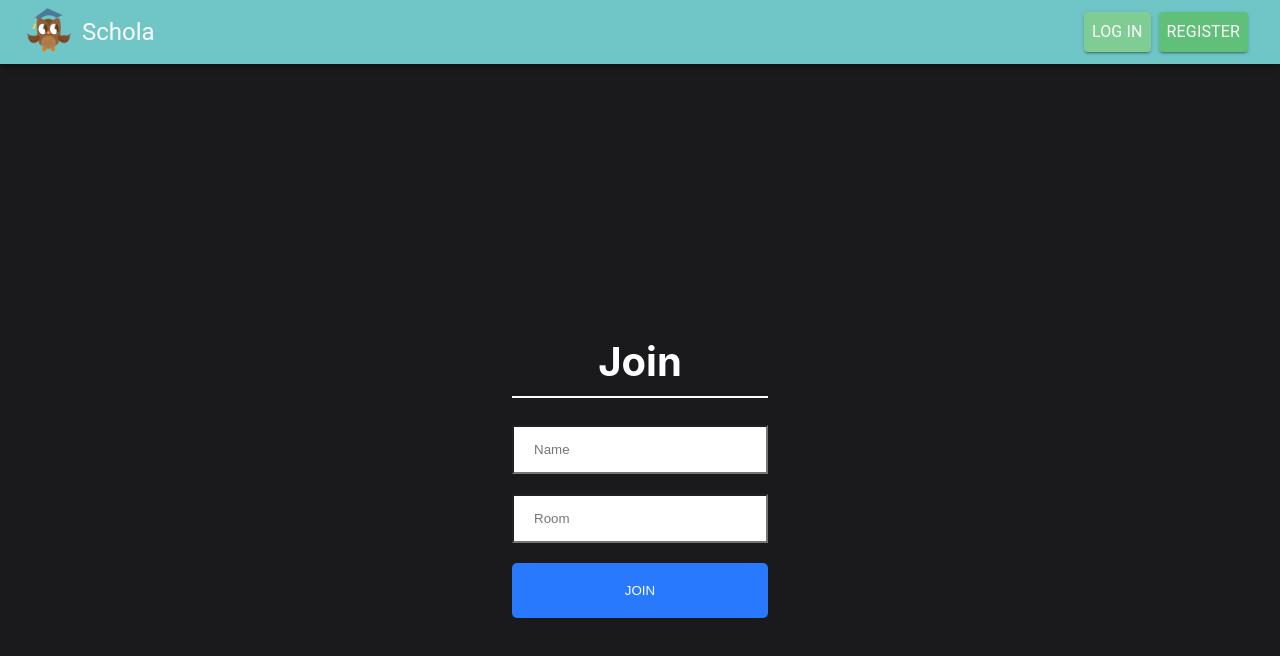
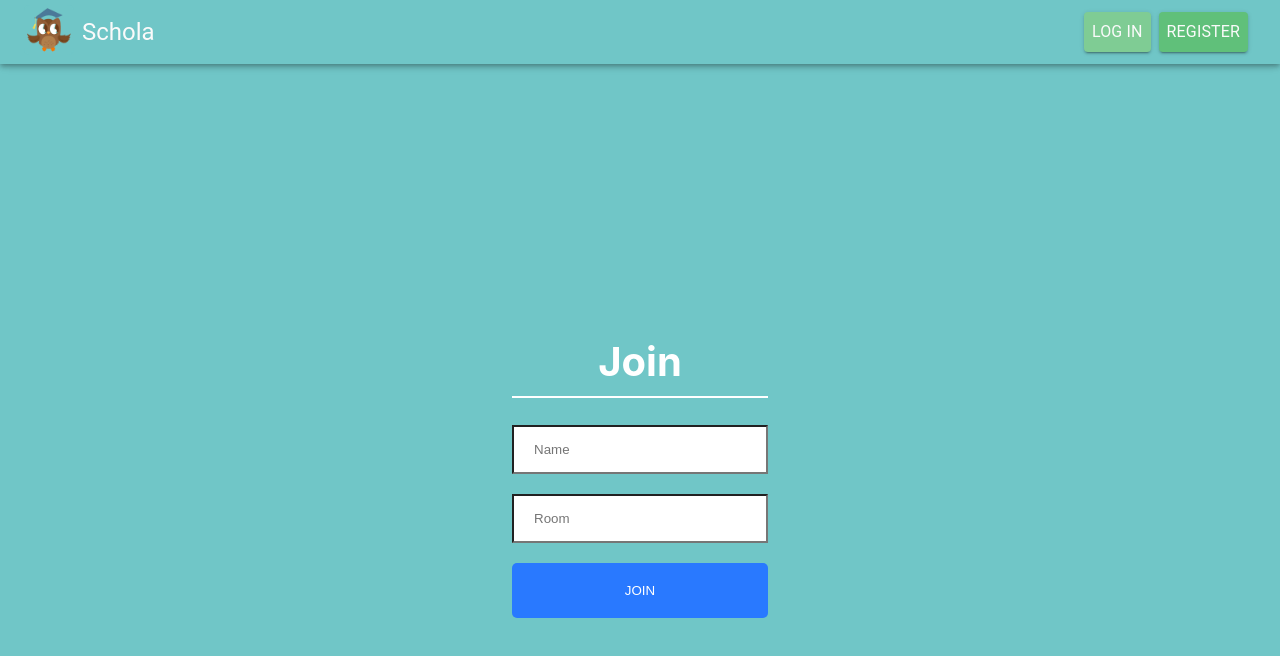
Before and after one commit to tawfiqjaffar/Schola, a React (Create React App) app in the folder packages/frontend/: page /join in a window 1280 px wide. Shown: the top 656 px of the page. Built offline with nearby package versions, Linux system fonts and the light colour scheme.

Commit message:
Update Join.css
changing just a line to be according with color code from Schola

```diff
--- a/packages/frontend/src/components/pages/Chatbox/Join/Join.css
+++ b/packages/frontend/src/components/pages/Chatbox/Join/Join.css
@@ -18,7 +18,7 @@ html, body {
   text-align: center;
   height: 100vh;
   align-items: center;
-  background-color: #1A1A1D;
+  background-color: #70C6C7 /*#1A1A1D;*/
 }
 
 .joinInnerContainer {
```
